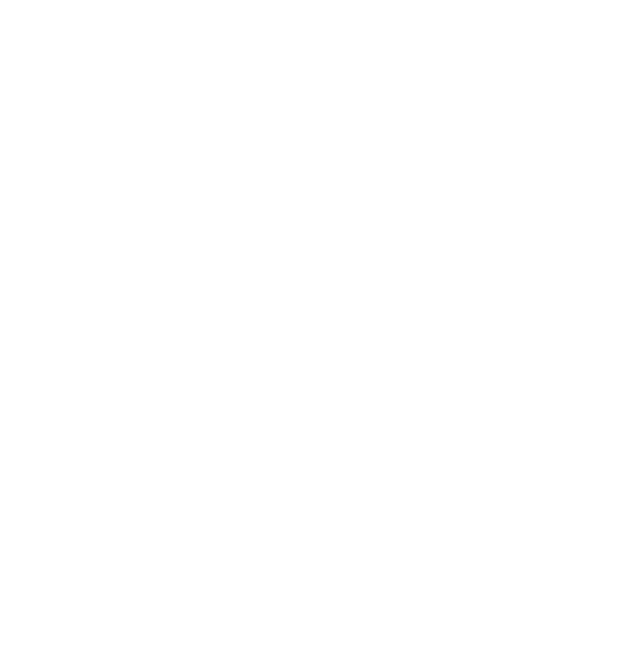
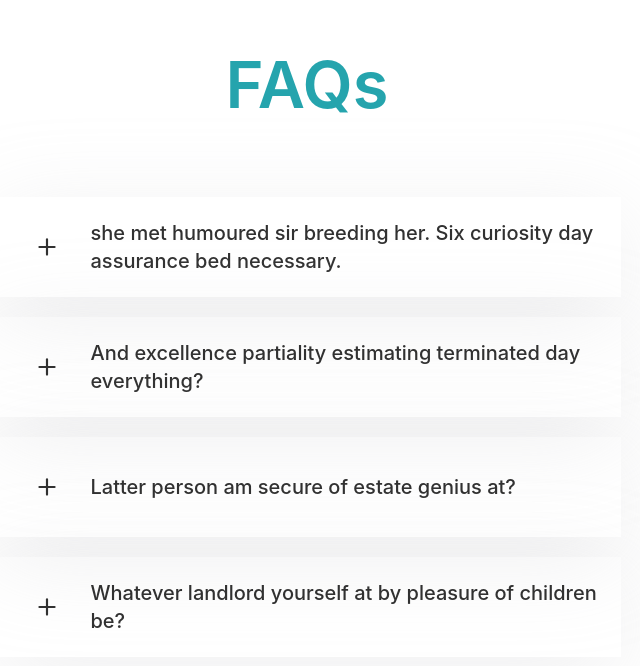
Before and after one commit to Abderrahmenla/seance-react-tailwind, a React (Create React App) app: page / in a window 1280 px wide. Shown: the part 5584-6250 px from the top of the page, without its empty margins (333-973 px from the left). Before the commit the page ends 5616 px from the top, so only its background shows below. Built offline with nearby package versions, Linux system fonts and the light colour scheme.

Commit message:
feat: implement the FAQ section

```diff
--- a/src/App.css
+++ b/src/App.css
@@ -146,3 +146,7 @@
     0px 20px 13px 0px rgba(49, 49, 49, 0.05),
     0px 1.852px 3.148px 0px rgba(49, 49, 49, 0.02);
 }
+
+.faq-shadow {
+  box-shadow: 0px 20px 95px 0px rgba(201, 203, 204, 0.3);
+}
--- /dev/null
+++ b/src/components/faq.jsx
@@ -0,0 +1,60 @@
+import React from 'react'
+import {
+  Accordion,
+  AccordionContent,
+  AccordionItem,
+  AccordionTrigger,
+} from './ui/accordion'
+export default function FAQ() {
+  const qa = [
+    {
+      question:
+        'she met humoured sir breeding her. Six curiosity day assurance bed necessary.',
+      answer:
+        'Relation so in confined smallest children unpacked delicate. Why sir end believe uncivil respect. Always get adieus nature day course for common. My little garret repair to desire he esteem.',
+    },
+    {
+      question:
+        'And excellence partiality estimating terminated day everything?',
+      answer:
+        'Relation so in confined smallest children unpacked delicate. Why sir end believe uncivil respect. Always get adieus nature day course for common. My little garret repair to desire he esteem.',
+    },
+    {
+      question: 'Latter person am secure of estate genius at?',
+      answer:
+        'Relation so in confined smallest children unpacked delicate. Why sir end believe uncivil respect. Always get adieus nature day course for common. My little garret repair to desire he esteem.',
+    },
+    {
+      question: 'Whatever landlord yourself at by pleasure of children be?',
+      answer:
+        'Relation so in confined smallest children unpacked delicate. Why sir end believe uncivil respect. Always get adieus nature day course for common. My little garret repair to desire he esteem.',
+    },
+  ]
+  return (
+    <div className="flex flex-col items-center gap-20">
+      <h2 className="text-[#25A4AD] font-semibold leading-[65px] text-[65px] text-center">
+        FAQs
+      </h2>
+      <div>
+        <Accordion type="single" collapsible className="flex flex-col gap-5">
+          {qa.map((item, index) => (
+            <AccordionItem key={index} value={`question-${index + 1}`}>
+              <div className="faq-shadow">
+                <AccordionTrigger className="h-[100px] flex items-center  text-left !text-xl md:!text-2xl pl-10 rounded-[10px]">
+                  <span className="max-w-[530px] text-[#313131] text-xl font-medium">
+                    {item.question}{' '}
+                  </span>
+                </AccordionTrigger>
+                <AccordionContent className="bg-white pb-8 pl-10 rounded-b-[10px]">
+                  <p className="max-w-[490px] text-[#313131] leading-6 text-base">
+                    {item.answer}{' '}
+                  </p>
+                </AccordionContent>
+              </div>
+            </AccordionItem>
+          ))}
+        </Accordion>
+      </div>
+    </div>
+  )
+}
--- a/src/components/header.jsx
+++ b/src/components/header.jsx
@@ -10,16 +10,16 @@
             Payme{' '}
           </span>
           <ul className="flex items-center gap-[50px]">
-            <li className="text-[#313131] text-lg leading-normal capitalize">
+            <li className="text-[#313131] text-lg leading-normal capitalize cursor-pointer">
               Home
             </li>
-            <li className="text-[#313131] text-lg leading-normal capitalize">
+            <li className="text-[#313131] text-lg leading-normal capitalize cursor-pointer">
               About
             </li>
-            <li className="text-[#313131] text-lg leading-normal capitalize">
+            <li className="text-[#313131] text-lg leading-normal capitalize cursor-pointer">
               Testimonial
             </li>
-            <li className="text-[#313131] text-lg leading-normal capitalize">
+            <li className="text-[#313131] text-lg leading-normal capitalize cursor-pointer">
               Contact
             </li>
           </ul>
--- a/src/components/pricing.jsx
+++ b/src/components/pricing.jsx
@@ -1,4 +1,5 @@
 import React from 'react'
+import FAQ from './faq'
 export default function Pricing() {
   return (
     <div className="relative pb-[140px] bg-white flex flex-col items-center gap-20 overflow-hidden">
@@ -8,7 +9,7 @@
           Pricing Plan
         </span>{' '}
       </h2>
-      <div className="flex items-stretch gap-[42px]">
+      <div className="flex items-stretch gap-[42px] mb-[80px]">
         <div className="relative !z-20 bg-white w-[362px] py-[50px] px-[42px] flex flex-col items-center border border-solid border-[#D8D8D8] mt-10">
           <span className="mb-[17px] text-[#313131] leading-[30px] text-[30px]">
             For Starter
@@ -127,9 +128,8 @@
           </button>
         </div>
       </div>
+      <FAQ />
       <div className=" w-[523px] h-[650px] bg-[#F3F3F3] z-0 rotate-[64.766deg] absolute left-[-250px] top-[250px]"></div>
     </div>
   )
 }
-
-// branch fix
--- a/src/components/ui/accordion.jsx
+++ b/src/components/ui/accordion.jsx
@@ -1,40 +1,55 @@
-import * as React from "react"
-import * as AccordionPrimitive from "@radix-ui/react-accordion"
-import { ChevronDown } from "lucide-react"
+import * as React from 'react'
+import * as AccordionPrimitive from '@radix-ui/react-accordion'
+import { Plus, Minus } from 'lucide-react'
 
-import { cn } from "/src/utils"
+import { cn } from '../../utils'
 
 const Accordion = AccordionPrimitive.Root
 
 const AccordionItem = React.forwardRef(({ className, ...props }, ref) => (
-  <AccordionPrimitive.Item ref={ref} className={cn("border-b", className)} {...props} />
+  <AccordionPrimitive.Item ref={ref} className={cn(className)} {...props} />
 ))
-AccordionItem.displayName = "AccordionItem"
+AccordionItem.displayName = 'AccordionItem'
 
-const AccordionTrigger = React.forwardRef(({ className, children, ...props }, ref) => (
+const AccordionTrigger = React.forwardRef(
+  ({ className, children, ...props }, ref) => (
     <AccordionPrimitive.Header className="flex">
       <AccordionPrimitive.Trigger
         ref={ref}
         className={cn(
-        "flex flex-1 items-center justify-between py-4 font-medium transition-all hover:underline [&[data-state=open]>svg]:rotate-180",
+          'flex flex-1 items-center font-medium transition-all [&[data-state=open]>.plus]:hidden [&[data-state=open]>.minus]:block',
           className
         )}
-      {...props}>
+        {...props}
+      >
+        <Plus
+          className="h-[26px] w-[26px] shrink-0 plus mr-[31px]"
+          color="#313131"
+        />
+        <Minus
+          className="h-[26px] w-[26px] shrink-0 minus hidden mr-[31px]"
+          color="#25A4AD"
+        />
         {children}
-      <ChevronDown className="h-4 w-4 shrink-0 transition-transform duration-200" />
       </AccordionPrimitive.Trigger>
     </AccordionPrimitive.Header>
-))
+  )
+)
 AccordionTrigger.displayName = AccordionPrimitive.Trigger.displayName
 
-const AccordionContent = React.forwardRef(({ className, children, ...props }, ref) => (
+const AccordionContent = React.forwardRef(
+  ({ className, children, ...props }, ref) => (
     <AccordionPrimitive.Content
       ref={ref}
       className="overflow-hidden text-sm transition-all data-[state=closed]:animate-accordion-up data-[state=open]:animate-accordion-down"
-    {...props}>
-    <div className={cn("pb-4 pt-0", className)}>{children}</div>
+      {...props}
+    >
+      <div className={cn('flex items-center justify-center', className)}>
+        {children}
+      </div>
     </AccordionPrimitive.Content>
-))
+  )
+)
 
 AccordionContent.displayName = AccordionPrimitive.Content.displayName
 
--- a/src/components/ui/carousel.jsx
+++ b/src/components/ui/carousel.jsx
@@ -3,7 +3,6 @@
 import { ArrowLeft, ArrowRight } from 'lucide-react'
 
 import { cn } from '../../utils'
-import { Button } from './button'
 
 const CarouselContext = React.createContext(null)
 
```
Also changed, not shown: src/App.jsx (renamed from src/App.js), src/pages/index.jsx (added). Lines whose indentation alone changed are shown as unchanged.
